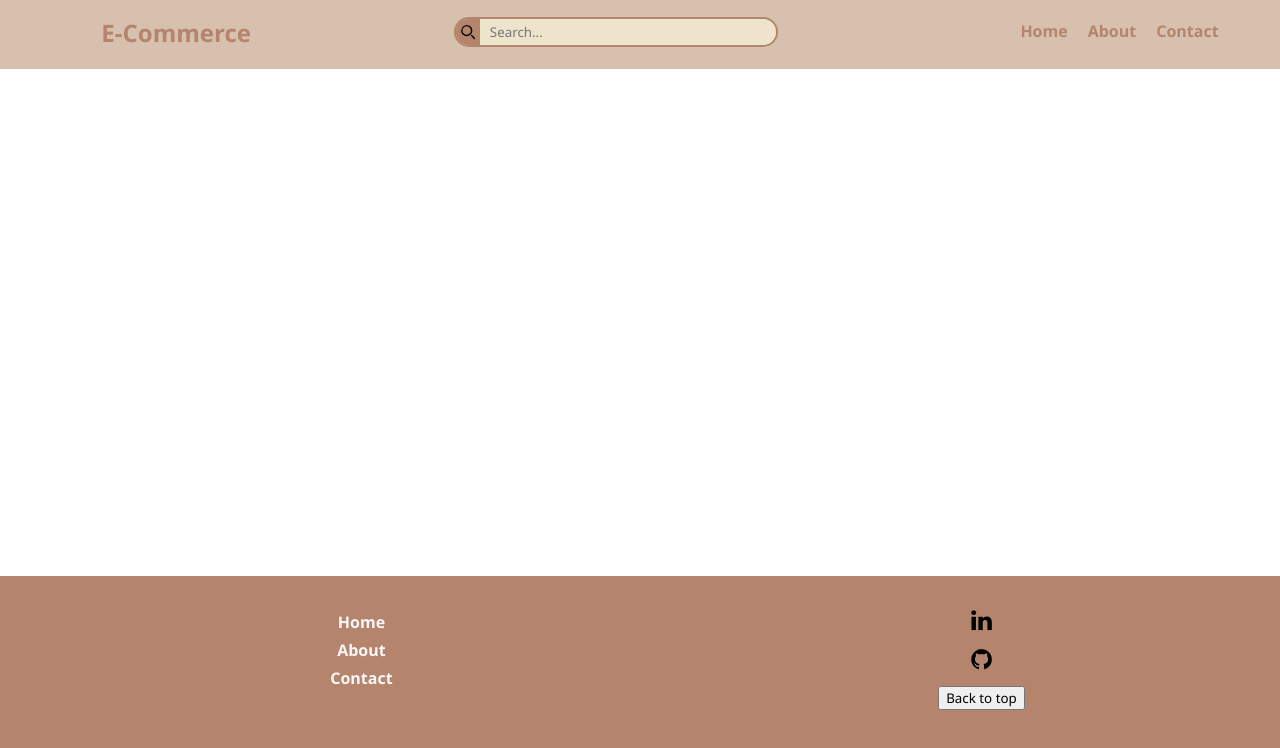
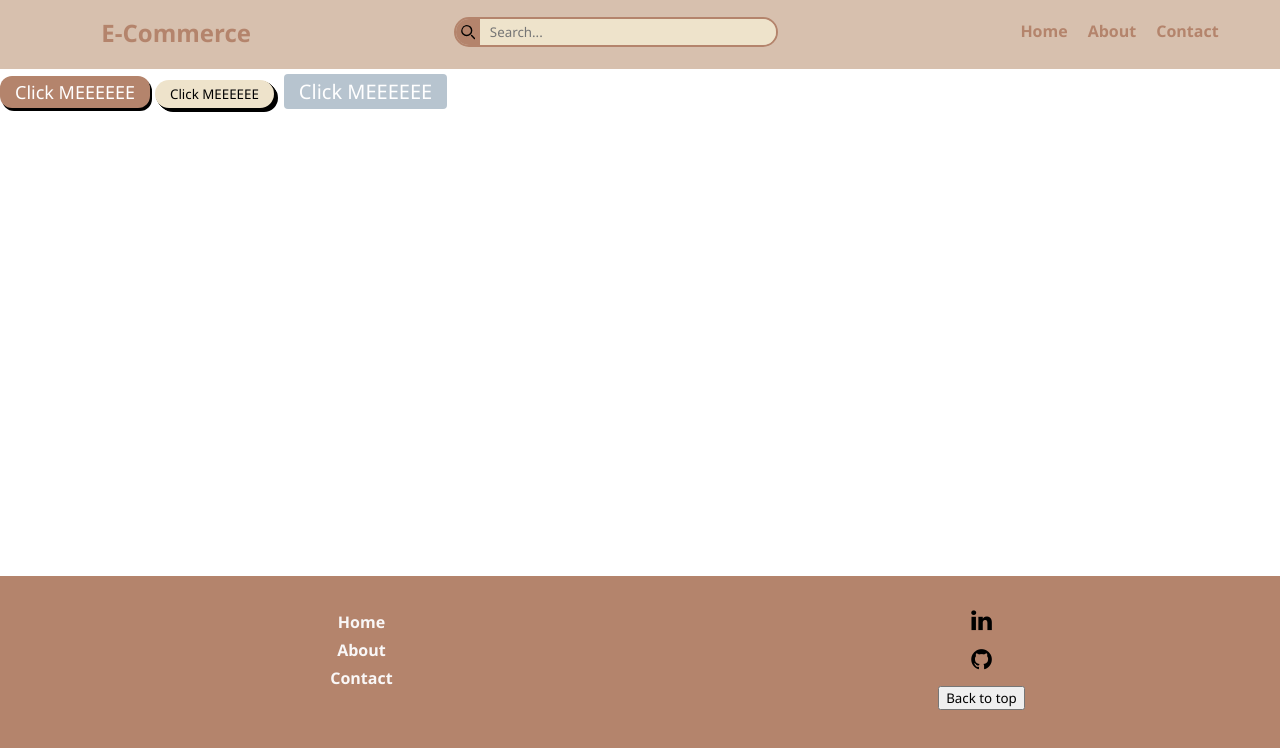
Before and after one commit to ar-rana/E-Commerce, a React (Create React App) app in the folder client/: page / in a window 1280 px wide. Shown: the top 748 px of the page. Built offline with nearby package versions, Linux system fonts and the light colour scheme.

Commit message:
added button components

```diff
--- a/client/src/App.js
+++ b/client/src/App.js
@@ -2,11 +2,17 @@ import React from "react";
 import "./index.css";
 import Navbar from "./Components/Navbar";
 import Footer from "./Components/Footer";
+import Button1 from "./Components/Buttons/Button1";
+import Button2 from "./Components/Buttons/Button2";
+import Button3 from "./Components/Buttons/Button3";
 
 function App() {
   return (
     <>
     <Navbar />
+    <Button1 text={"Click MEEEEEE"}/>
+    <Button2 text={"Click MEEEEEE"} />
+    <Button3 text={"Click MEEEEEE"}/>
     <Footer />
     </>
   );
--- /dev/null
+++ b/client/src/Components/Buttons/Button1.jsx
@@ -0,0 +1,11 @@
+import React from "react";
+
+const Button1 = (props) => {
+  return (
+    <>
+      <button className="button1">{props.text}</button>
+    </>
+  );
+};
+
+export default Button1;
--- /dev/null
+++ b/client/src/Components/Buttons/Button2.jsx
@@ -0,0 +1,11 @@
+import React from "react";
+
+const Button2 = (props) => {
+  return (
+    <>
+      <button className="button2">{props.text}</button>
+    </>
+  );
+};
+
+export default Button2;
--- /dev/null
+++ b/client/src/Components/Buttons/Button3.jsx
@@ -0,0 +1,13 @@
+import React from "react";
+
+const Button3 = (props) => {
+  return (
+    <>
+      <button className="button3">
+        <span>{props.text} </span>
+      </button>
+    </>
+  );
+};
+
+export default Button3;
--- a/client/src/index.css
+++ b/client/src/index.css
@@ -4,11 +4,12 @@
 }
 
 :root {
-  --primary-col: #967e76;
+  --primary-col: #B7C4CF;
   --secondary-col: #d7c0ae;
   --dark-col: #b4846c;
   --light-col: #eee3cb;
   --null-white: #f9f7f7;
+  --beige-col: rgb(231, 204, 163);
 }
 
 a {
@@ -18,11 +19,11 @@ ul li {
   list-style-type: none;
 }
 input {
-    border: none;
-    outline: none;
+  border: none;
+  outline: none;
 }
-input[type=text] {
-    padding-left: 10px;
+input[type="text"] {
+  padding-left: 10px;
 }
 
 .nav-container {
@@ -110,7 +111,7 @@ input[type=text] {
   width: 28px;
   padding: 2px;
   border-radius: 10px;
-  border: 2px var(--primary-col) solid;
+  border: 2px var(--dark-col) solid;
   color: var(--null-white);
   background-color: var(--dark-col);
 }
@@ -171,7 +172,7 @@ footer {
 }
 
 .footer-links ul li {
-    padding: 3px;
+  padding: 3px;
 }
 
 .footer-socials {
@@ -183,3 +184,94 @@ footer {
 .footer-socials .fa {
   font-size: 24px;
 }
+
+.button1 {
+  position: relative;
+  background-color: var(--dark-col);
+  border: none;
+  font-size: 18px;
+  color: #ffffff;
+  padding: 4px 15px;
+  border-radius: 12px;
+  text-align: center;
+  -webkit-transition-duration: 0.4s; /* Safari */
+  transition-duration: 0.4s;
+  text-decoration: none;
+  overflow: hidden;
+  cursor: pointer;
+  box-shadow: 2px 3px black;
+}
+
+.button1:after {
+  content: "";
+  background: var(--light-col);
+  display: block;
+  position: absolute;
+  padding-top: 300%;
+  padding-left: 350%;
+  margin-left: -20px !important;
+  margin-top: -120%;
+  opacity: 0;
+  transition: all 0.8s;
+}
+
+.button1:active:after {
+  padding: 0;
+  margin: 0;
+  opacity: 1;
+  transition: 0s;
+}
+
+.button2 {
+  background-color: var(--light-col);
+  border: none;
+  padding: 5px 15px;
+  border-radius: 20px;
+  margin: 5px 5px;
+  box-shadow: 1px 1px black, 1px 1px black, 2px 2px black, 2px 2px black,
+    2px 2px black, 3px 3px black, 3px 3px black, 4px 4px black;
+}
+
+.button2:active {
+  transform: translateY(2px);
+  box-shadow: 0px 0px black, 0px 0px black, 1px 1px black, 1px 1px black,
+    1px 1px black, 2px 2px black, 2px 2px black, 3px 3px black;
+}
+
+.button3 {
+  border-radius: 4px;
+  background-color: var(--primary-col);
+  border: none;
+  color: #ffffff;
+  text-align: center;
+  font-size: 20px;
+  padding: 4px 15px;
+  transition: all 0.5s;
+  cursor: pointer;
+  margin: 5px;
+}
+
+.button3 span {
+  cursor: pointer;
+  display: inline-block;
+  position: relative;
+  transition: 0.5s;
+}
+
+.button3 span:after {
+  content: "\00bb";
+  position: absolute;
+  opacity: 0;
+  top: 0;
+  right: -20px;
+  transition: 0.5s;
+}
+
+.button3:hover span {
+  padding-right: 25px;
+}
+
+.button3:hover span:after {
+  opacity: 1;
+  right: 0;
+}
```
